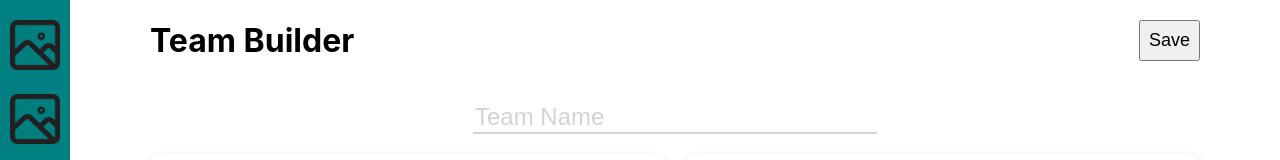
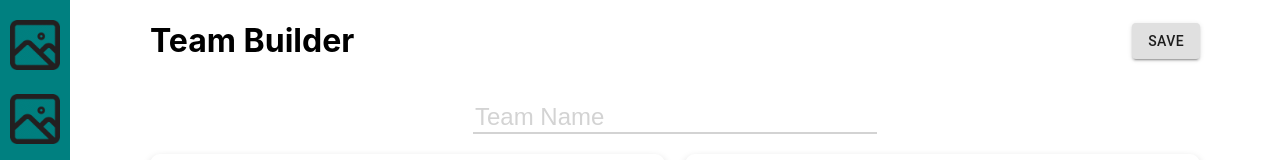
Before and after one commit to seif-y/PokeBuilder, a React (Create React App) app in the folder frontend/: page /teams in a window 1280 px wide. Shown: the top 160 px of the page. Built offline with nearby package versions, Linux system fonts and the light colour scheme.

Commit message:
Added state for team name and description

```diff
--- a/frontend/src/components/team-builder/TeamBuilder.jsx
+++ b/frontend/src/components/team-builder/TeamBuilder.jsx
@@ -1,12 +1,26 @@
+import { Button } from "@material-ui/core";
 import React, { useState } from "react";
 import TeamMember from "./team-selector/TeamMember";
 import styles from "./TeamBuilder.module.css";
 
 export default function TeamBuilder() {
     const [team, setTeam] = useState(Array(6));
+    const [name, setName] = useState();
+    const [description, setDescription] = useState();
 
     function saveTeam() {
-        console.log(team);
+        // TODO: Once user auth is implemented, set 'creator' to the username of the logged in user
+        let body = {
+            creator: "anonymous",
+            name: name,
+            description: description,
+            party: team,
+        };
+
+        //TODO: Do any required data verification on the frontend.
+
+        //TODO: Make POST request to teams endpoint.
+        console.log(body);
     }
 
     function updateTeam(index, teamMember) {
@@ -29,13 +43,17 @@ export default function TeamBuilder() {
         <div id="modal-root" className={styles.teamBuilderContainer}>
             <div className={styles.titleContainer}>
                 <h1> Team Builder </h1>
-                <button className={styles.saveButton} onClick={() => saveTeam()}>
+                <Button variant="contained" className={styles.saveButton} onClick={() => saveTeam()}>
                     Save
-                </button>
+                </Button>
             </div>
-            <input className={styles.teamNameInput} placeholder="Team Name" />
+            <input className={styles.teamNameInput} placeholder="Team Name" onChange={(e) => setName(e.target.value)} />
             <div className={styles.teamContainer}>{renderTeamSlots()}</div>
-            <textarea className={styles.descriptionInput} placeholder="Team description" />
+            <textarea
+                className={styles.descriptionInput}
+                placeholder="Team description"
+                onChange={(e) => setDescription(e.target.value)}
+            />
         </div>
     );
 }
```
